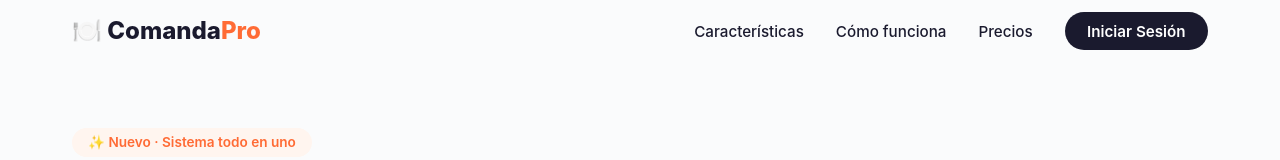
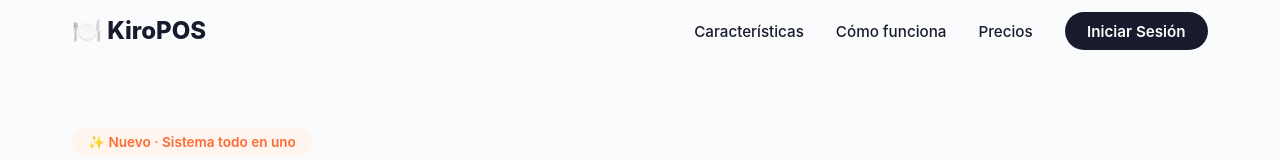
Before and after one commit to HugoAlonsoP/RestaurantePOS, a React (Vite) app in the folder kiropos/: page / in a window 1280 px wide. Shown: the top 160 px of the page. Built offline with nearby package versions, Linux system fonts and the light colour scheme.

Commit message:
Feat: Cambio en el nombre

```diff
--- a/kiropos/src/components/CTA.jsx
+++ b/kiropos/src/components/CTA.jsx
@@ -7,7 +7,7 @@ function CTA() {
         <h2>¿Listo para modernizar tu restaurante?</h2>
         <p>
           Únete a cientos de restaurantes que ya trabajan más rápido con
-          ComandaPro.
+          KiroPOS.
         </p>
         <Link to="/login" className="btn-primary btn-lg">
           Comenzar ahora →
--- a/kiropos/src/components/Footer.jsx
+++ b/kiropos/src/components/Footer.jsx
@@ -3,7 +3,7 @@ function Footer() {
     <footer className="footer">
       <div className="footer-container">
         <div className="footer-brand">
-          <h3>🍽️ ComandaPro</h3>
+          <h3>🍽️ KiroPOS</h3>
           <p>El sistema de comandas para restaurantes modernos.</p>
         </div>
 
@@ -29,7 +29,7 @@ function Footer() {
       </div>
 
       <div className="footer-bottom">
-        <p>© {new Date().getFullYear()} ComandaPro. Todos los derechos reservados.</p>
+        <p>© {new Date().getFullYear()} KiroPOS. Todos los derechos reservados.</p>
       </div>
     </footer>
   );
--- a/kiropos/src/components/Navbar.jsx
+++ b/kiropos/src/components/Navbar.jsx
@@ -15,7 +15,8 @@ function Navbar() {
     <nav className={`navbar ${scrolled ? "navbar-scrolled" : ""}`}>
       <div className="navbar-container">
         <Link to="/" className="logo">
-          🍽️ Comanda<span>Pro</span>
+
+          🍽️ Kiro<span>POS</span>
         </Link>
 
         <button
--- a/kiropos/src/styles/Landing.css
+++ b/kiropos/src/styles/Landing.css
@@ -54,7 +54,7 @@ body {
 }
 
 .logo span {
-  color: #ff6b35;
+  color: #1a1a2e;
 }
 
 .nav-links {
```
